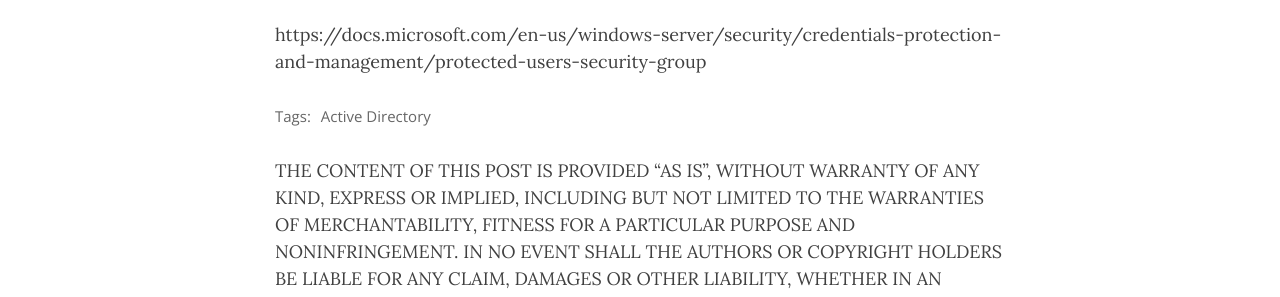
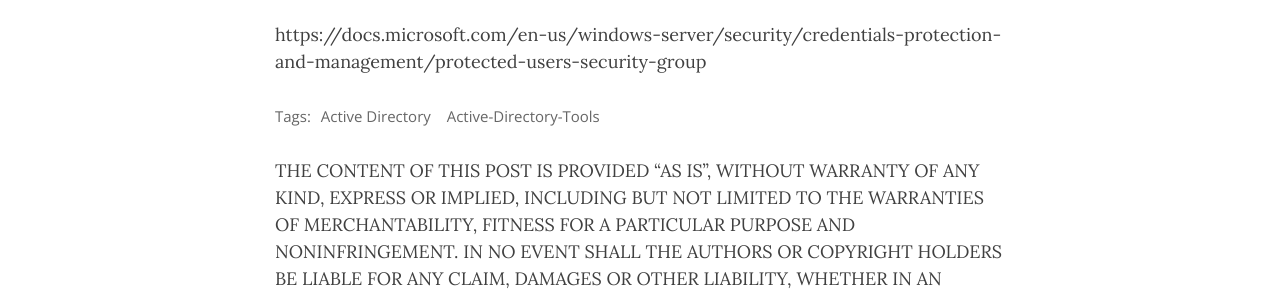
Before and after one commit to 4D5A/4d5a.github.io, a Jekyll site: the page built from _posts/2022-09-02-active-directory-elevated-users-health-check.md, in a window 1280 px wide and 900 px high, scrolled down 3989 px. Shown: the part 154-451 px from the top of the window. Built offline with Jekyll 4.4.1, drawn with Linux system fonts in a browser that asks for light colours; nearby versions of some CDN libraries; comment, search, counter and statistics services are not loaded.

Commit message:
changed a tag

```diff
--- a/_posts/2022-09-02-active-directory-elevated-users-health-check.md
+++ b/_posts/2022-09-02-active-directory-elevated-users-health-check.md
@@ -4,7 +4,7 @@
 gh-repo: 4D5A/Active-Directory-Tools
 gh-badge: [follow, star]
 categories: [blog]
-tags: [Active Directory]
+tags: [Active Directory, Active-Directory-Tools]
 after-content: [disclaimer-notice.html]
 ---
 ### Introduction
```
